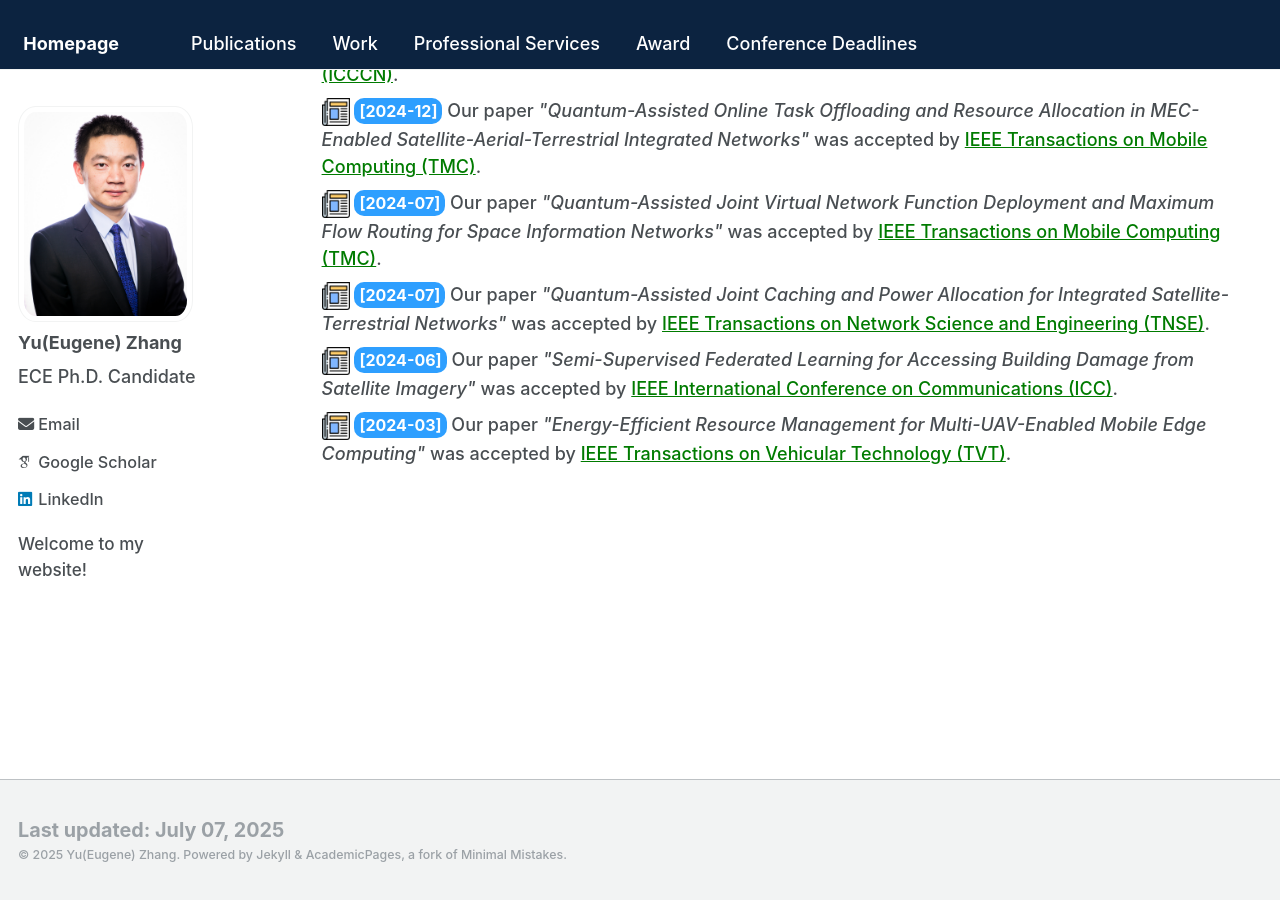
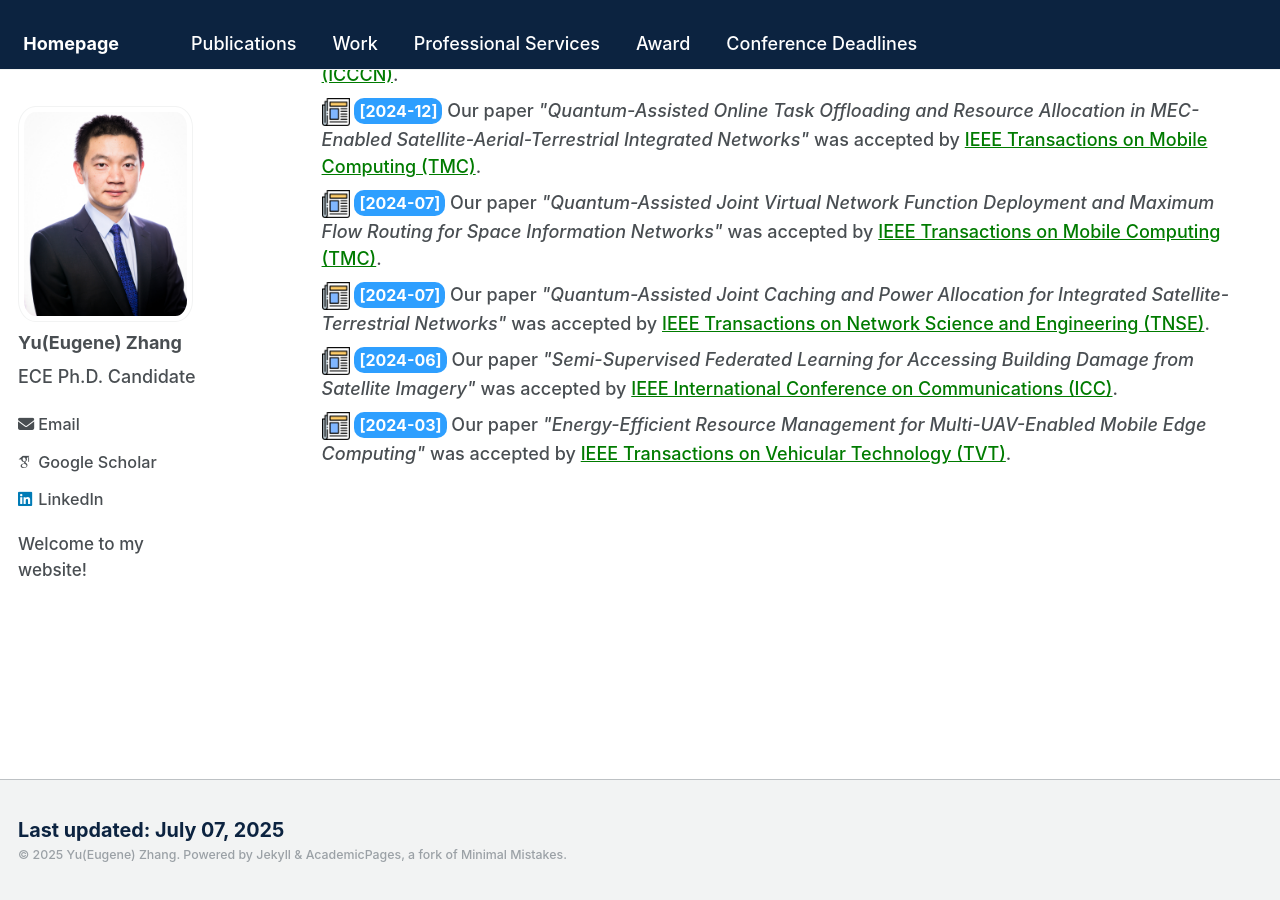
Before and after one commit to Yu-Zhang-Eugene/yu-zhang-eugene.github.io, a Jekyll site: the page built from _pages/about.md, in a window 1280 px wide and 900 px high, scrolled down 763 px. Built offline with Jekyll 4.4.1, drawn with Linux system fonts in a browser that asks for light colours; some web fonts are replaced; a script that is not in the unit is left out.

Commit message:
modified:   _includes/footer.html

```diff
--- a/_includes/footer.html
+++ b/_includes/footer.html
@@ -22,7 +22,7 @@
 
 <!-- Last Updated Date -->
 <div class="page__footer-updated">
-  <span style="font-weight: bold; font-size: 1.1em;">
+  <span style="font-weight: bold; font-size: 1.1em; color: #0c2340;">
     Last updated: {{ site.time | date: "%B %d, %Y" }}
   </span>
 </div>
```
